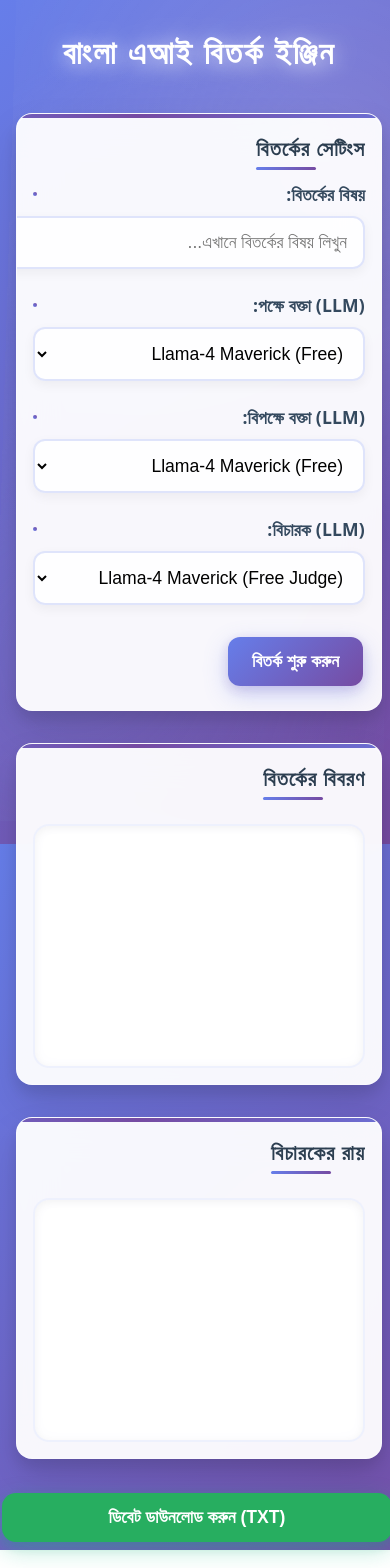
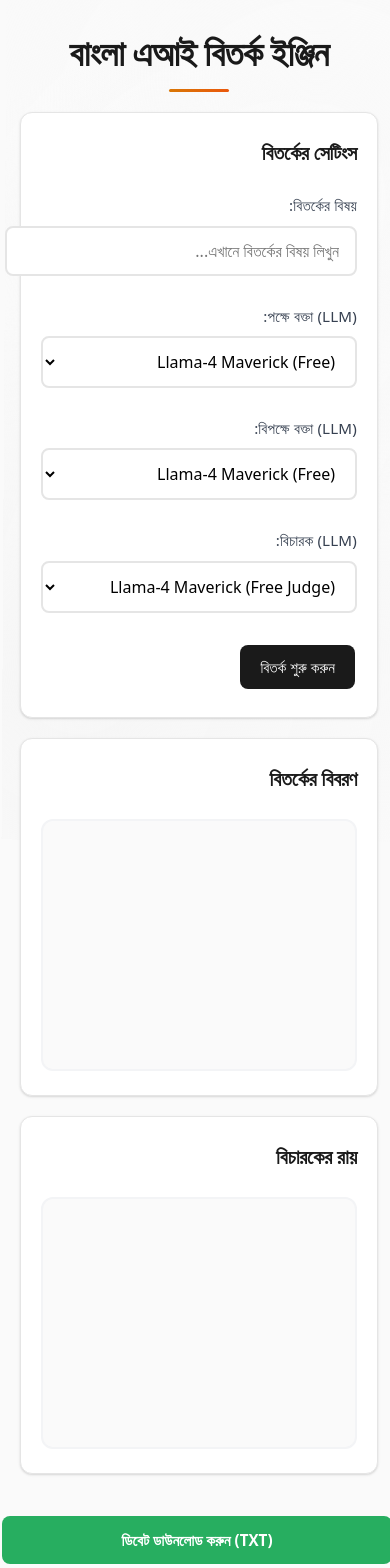
Before and after one commit to Sajib20251/debateai, a website: page index.html in a window 390 px wide. Drawn offline with Linux system fonts and the light colour scheme.

Commit message:
Update style.css

```diff
--- a/style.css
+++ b/style.css
@@ -1,19 +1,19 @@
-/* Base styles */
+/* Base styles - Claude-inspired white theme */
 body {
     font-family: 'Bangla', system-ui, -apple-system, BlinkMacSystemFont, "Segoe UI", Roboto, "Helvetica Neue", Arial, sans-serif;
     margin: 0;
     padding: 0;
     direction: rtl;
     text-align: right;
-    background: linear-gradient(135deg, #667eea 0%, #764ba2 100%);
-    background-attachment: fixed;
-    color: #222;
+    background: #fafafa;
+    color: #2f2f2f;
     min-height: 100vh;
     letter-spacing: 0.01em;
     position: relative;
+    line-height: 1.6;
 }
 
-/* Animated background particles */
+/* Subtle background texture */
 body::before {
     content: '';
     position: fixed;
@@ -22,35 +22,41 @@ body::before {
     width: 100%;
     height: 100%;
     background-image:
-        radial-gradient(circle at 20% 80%, rgba(120, 119, 198, 0.3) 0%, transparent 50%),
-        radial-gradient(circle at 80% 20%, rgba(255, 255, 255, 0.15) 0%, transparent 50%),
-        radial-gradient(circle at 40% 40%, rgba(120, 119, 198, 0.2) 0%, transparent 50%);
-    animation: float 20s ease-in-out infinite;
+        radial-gradient(circle at 20% 80%, rgba(245, 245, 245, 0.8) 0%, transparent 50%),
+        radial-gradient(circle at 80% 20%, rgba(250, 250, 250, 0.6) 0%, transparent 50%),
+        radial-gradient(circle at 40% 40%, rgba(248, 248, 248, 0.7) 0%, transparent 50%);
+    animation: subtleFloat 25s ease-in-out infinite;
     pointer-events: none;
     z-index: -1;
 }
 
-@keyframes float {
+@keyframes subtleFloat {
     0%, 100% { transform: translateY(0px) rotate(0deg); }
-    33% { transform: translateY(-20px) rotate(2deg); }
-    66% { transform: translateY(-10px) rotate(-1deg); }
+    33% { transform: translateY(-5px) rotate(0.5deg); }
+    66% { transform: translateY(-3px) rotate(-0.3deg); }
 }
 
 h1 {
     text-align: center;
-    margin-top: 30px;
-    margin-bottom: 30px;
-    color: #ffffff;
-    font-size: 2.5em;
-    font-weight: 800;
-    text-shadow: 0 4px 20px rgba(0, 0, 0, 0.3);
-    letter-spacing: 2px;
-    animation: glow 3s ease-in-out infinite alternate;
+    margin-top: 40px;
+    margin-bottom: 40px;
+    color: #1a1a1a;
+    font-size: 2.8rem;
+    font-weight: 600;
+    letter-spacing: -0.02em;
+    position: relative;
 }
 
-@keyframes glow {
-    from { text-shadow: 0 4px 20px rgba(255, 255, 255, 0.5), 0 0 30px rgba(255, 255, 255, 0.3); }
-    to { text-shadow: 0 4px 20px rgba(255, 255, 255, 0.8), 0 0 40px rgba(255, 255, 255, 0.5); }
+h1::after {
+    content: '';
+    position: absolute;
+    bottom: -12px;
+    left: 50%;
+    transform: translateX(-50%);
+    width: 60px;
+    height: 3px;
+    background: linear-gradient(90deg, #d97706, #ea580c);
+    border-radius: 2px;
 }
 
 /* Bengali font support */
@@ -63,348 +69,195 @@ h1 {
 .container {
     display: grid;
     grid-template-columns: 1fr;
-    gap: 32px;
+    gap: 24px;
     max-width: 1200px;
-    margin: 40px auto 0 auto;
-    padding: 0 20px 40px 20px;
+    margin: 0 auto;
+    padding: 0 24px 40px 24px;
 }
 
 /* Settings panel */
 .settings {
-    background: rgba(255, 255, 255, 0.95);
-    backdrop-filter: blur(20px);
-    padding: 32px 28px 28px 28px;
-    border-radius: 20px;
+    background: #ffffff;
+    padding: 32px;
+    border-radius: 16px;
     box-shadow:
-        0 20px 40px rgba(0, 0, 0, 0.1),
-        0 8px 16px rgba(0, 0, 0, 0.1),
-        inset 0 1px 0 rgba(255, 255, 255, 0.8);
-    border: 1px solid rgba(255, 255, 255, 0.3);
+        0 1px 3px rgba(0, 0, 0, 0.1),
+        0 1px 2px rgba(0, 0, 0, 0.06);
+    border: 1px solid #e5e5e5;
     margin-bottom: 0;
     position: relative;
-    overflow: hidden;
-    animation: slideInUp 0.8s ease-out;
+    animation: slideInUp 0.6s ease-out;
 }
 
 @keyframes slideInUp {
-    from { transform: translateY(30px); opacity: 0; }
+    from { transform: translateY(20px); opacity: 0; }
     to { transform: translateY(0); opacity: 1; }
-}
-
-.settings::before {
-    content: '';
-    position: absolute;
-    top: 0;
-    left: 0;
-    right: 0;
-    height: 4px;
-    background: linear-gradient(90deg, #667eea, #764ba2, #667eea);
-    background-size: 200% 100%;
-    animation: shimmer 3s linear infinite;
-}
-
-@keyframes shimmer {
-    0% { background-position: -200% 0; }
-    100% { background-position: 200% 0; }
 }
 
 .settings h2 {
     margin-top: 0;
-    color: #2c3e50;
-    font-size: 1.8em;
-    letter-spacing: 1px;
-    margin-bottom: 20px;
-    font-weight: 700;
-    position: relative;
-    display: inline-block;
-}
-
-.settings h2::after {
-    content: '';
-    position: absolute;
-    bottom: -8px;
-    left: 0;
-    width: 60px;
-    height: 3px;
-    background: linear-gradient(90deg, #667eea, #764ba2);
-    border-radius: 2px;
+    color: #1a1a1a;
+    font-size: 1.5rem;
+    font-weight: 600;
+    margin-bottom: 24px;
+    letter-spacing: -0.01em;
 }
 
 .settings div {
-    margin-bottom: 20px;
-    animation: fadeInLeft 0.6s ease-out;
+    margin-bottom: 24px;
+    animation: fadeInLeft 0.5s ease-out;
     animation-fill-mode: both;
 }
 
 .settings div:nth-child(2) { animation-delay: 0.1s; }
-.settings div:nth-child(3) { animation-delay: 0.2s; }
-.settings div:nth-child(4) { animation-delay: 0.3s; }
-.settings div:nth-child(5) { animation-delay: 0.4s; }
+.settings div:nth-child(3) { animation-delay: 0.15s; }
+.settings div:nth-child(4) { animation-delay: 0.2s; }
+.settings div:nth-child(5) { animation-delay: 0.25s; }
 
 @keyframes fadeInLeft {
-    from { transform: translateX(-20px); opacity: 0; }
+    from { transform: translateX(-15px); opacity: 0; }
     to { transform: translateX(0); opacity: 1; }
 }
 
 /* Form elements */
 label {
     display: block;
-    margin-bottom: 10px;
-    font-weight: bold;
-    color: #34495e;
-    font-size: 1.1em;
-    position: relative;
-    padding-left: 8px;
-}
-
-label::before {
-    content: '';
-    position: absolute;
-    left: 0;
-    top: 50%;
-    width: 4px;
-    height: 4px;
-    background: linear-gradient(45deg, #667eea, #764ba2);
-    border-radius: 50%;
-    transform: translateY(-50%);
+    margin-bottom: 8px;
+    font-weight: 500;
+    color: #374151;
+    font-size: 0.95rem;
 }
 
 input[type="text"],
 select {
     width: 100%;
-    padding: 14px 16px;
-    border: 2px solid rgba(102, 126, 234, 0.2);
-    border-radius: 12px;
-    font-size: 1.1em;
-    background: rgba(255, 255, 255, 0.9);
+    padding: 12px 16px;
+    border: 2px solid #e5e5e5;
+    border-radius: 8px;
+    font-size: 1rem;
+    background: #ffffff;
     margin-bottom: 4px;
-    transition: all 0.3s cubic-bezier(0.4, 0, 0.2, 1);
-    box-shadow: 0 4px 12px rgba(0, 0, 0, 0.05);
-    backdrop-filter: blur(10px);
+    transition: all 0.2s ease;
+    font-family: inherit;
 }
 
 input[type="text"]:focus,
 select:focus {
-    border-color: #667eea;
+    border-color: #d97706;
     outline: none;
-    background: rgba(255, 255, 255, 1);
-    box-shadow:
-        0 0 0 4px rgba(102, 126, 234, 0.1),
-        0 8px 24px rgba(102, 126, 234, 0.15);
-    transform: translateY(-2px);
+    box-shadow: 0 0 0 3px rgba(217, 119, 6, 0.1);
 }
 
 input[type="text"]:hover,
 select:hover {
-    border-color: rgba(102, 126, 234, 0.4);
+    border-color: #d1d5db;
+}
+
+button {
+    background: #1a1a1a;
+    color: white;
+    border: none;
+    padding: 12px 20px;
+    border-radius: 8px;
+    cursor: pointer;
+    font-size: 0.95rem;
+    font-weight: 500;
+    margin: 4px 2px;
+    transition: all 0.2s ease;
+    font-family: inherit;
+}
+
+button:hover {
+    background: #2d2d2d;
     transform: translateY(-1px);
 }
 
-button {
-    background: linear-gradient(135deg, #667eea 0%, #764ba2 100%);
-    color: white;
-    border: none;
-    padding: 14px 24px;
-    border-radius: 12px;
-    cursor: pointer;
-    font-size: 1.1em;
-    font-weight: 600;
-    margin-top: 8px;
-    margin-bottom: 8px;
-    margin-left: 2px;
-    margin-right: 2px;
-    box-shadow:
-        0 8px 24px rgba(102, 126, 234, 0.3),
-        0 4px 12px rgba(118, 75, 162, 0.2);
-    transition: all 0.3s cubic-bezier(0.4, 0, 0.2, 1);
-    position: relative;
-    overflow: hidden;
-}
-
-button::before {
-    content: '';
-    position: absolute;
-    top: 0;
-    left: -100%;
-    width: 100%;
-    height: 100%;
-    background: linear-gradient(90deg, transparent, rgba(255, 255, 255, 0.2), transparent);
-    transition: left 0.5s;
-}
-
-button:hover::before {
-    left: 100%;
-}
-
-button:hover {
-    background: linear-gradient(135deg, #5a67d8 0%, #6b46c1 100%);
-    box-shadow:
-        0 12px 32px rgba(102, 126, 234, 0.4),
-        0 8px 16px rgba(118, 75, 162, 0.3);
-    transform: translateY(-3px) scale(1.02);
-}
-
 button:active {
-    transform: translateY(-1px) scale(0.98);
+    transform: translateY(0);
 }
 
 #download-history-btn {
     width: 100%;
     margin-top: 24px;
-    background: linear-gradient(135deg, #10b981 0%, #059669 100%);
+    background: #059669;
     color: white;
     border: none;
     padding: 16px 24px;
-    font-size: 1.2em;
-    font-weight: bold;
-    border-radius: 14px;
-    box-shadow:
-        0 8px 24px rgba(16, 185, 129, 0.3),
-        0 4px 12px rgba(5, 150, 105, 0.2);
+    font-size: 1rem;
+    font-weight: 600;
+    border-radius: 8px;
     cursor: pointer;
-    transition: all 0.3s cubic-bezier(0.4, 0, 0.2, 1);
-    position: relative;
-    overflow: hidden;
-}
-
-#download-history-btn::before {
-    content: '';
-    position: absolute;
-    top: 0;
-    left: -100%;
-    width: 100%;
-    height: 100%;
-    background: linear-gradient(90deg, transparent, rgba(255, 255, 255, 0.2), transparent);
-    transition: left 0.5s;
-}
-
-#download-history-btn:hover::before {
-    left: 100%;
+    transition: all 0.2s ease;
 }
 
 #download-history-btn:hover {
-    background: linear-gradient(135deg, #059669 0%, #047857 100%);
-    box-shadow:
-        0 12px 32px rgba(16, 185, 129, 0.4),
-        0 8px 16px rgba(5, 150, 105, 0.3);
-    transform: translateY(-3px) scale(1.02);
+    background: #047857;
+    transform: translateY(-1px);
 }
 
 /* Debate areas */
 .debate-area,
 .judgment-area {
-    background: rgba(255, 255, 255, 0.95);
-    backdrop-filter: blur(20px);
-    padding: 32px 28px 28px 28px;
-    border-radius: 20px;
+    background: #ffffff;
+    padding: 32px;
+    border-radius: 16px;
     box-shadow:
-        0 20px 40px rgba(0, 0, 0, 0.1),
-        0 8px 16px rgba(0, 0, 0, 0.1),
-        inset 0 1px 0 rgba(255, 255, 255, 0.8);
-    border: 1px solid rgba(255, 255, 255, 0.3);
+        0 1px 3px rgba(0, 0, 0, 0.1),
+        0 1px 2px rgba(0, 0, 0, 0.06);
+    border: 1px solid #e5e5e5;
     margin-bottom: 0;
-    position: relative;
-    overflow: hidden;
-    animation: slideInUp 0.8s ease-out;
-    animation-delay: 0.2s;
+    animation: slideInUp 0.6s ease-out;
+    animation-delay: 0.1s;
     animation-fill-mode: both;
-}
-
-.debate-area::before,
-.judgment-area::before {
-    content: '';
-    position: absolute;
-    top: 0;
-    left: 0;
-    right: 0;
-    height: 4px;
-    background: linear-gradient(90deg, #667eea, #764ba2, #667eea);
-    background-size: 200% 100%;
-    animation: shimmer 3s linear infinite;
 }
 
 .debate-area h2,
 .judgment-area h2 {
     margin-top: 0;
-    color: #2c3e50;
-    font-size: 1.6em;
-    letter-spacing: 1px;
-    margin-bottom: 20px;
-    font-weight: 700;
-    position: relative;
-    display: inline-block;
-}
-
-.debate-area h2::after,
-.judgment-area h2::after {
-    content: '';
-    position: absolute;
-    bottom: -8px;
-    left: 0;
-    width: 60px;
-    height: 3px;
-    background: linear-gradient(90deg, #667eea, #764ba2);
-    border-radius: 2px;
+    color: #1a1a1a;
+    font-size: 1.4rem;
+    font-weight: 600;
+    margin-bottom: 24px;
+    letter-spacing: -0.01em;
 }
 
 #transcript-area,
 #verdict-area {
     min-height: 200px;
-    border: 2px solid rgba(102, 126, 234, 0.1);
-    padding: 20px;
-    border-radius: 16px;
-    background: rgba(255, 255, 255, 0.7);
-    backdrop-filter: blur(10px);
+    border: 2px solid #f3f4f6;
+    padding: 24px;
+    border-radius: 12px;
+    background: #fafafa;
     overflow-y: auto;
     max-height: 500px;
-    margin-top: 12px;
-    font-size: 1.15em;
-    box-shadow: inset 0 2px 8px rgba(0, 0, 0, 0.05);
+    margin-top: 16px;
+    font-size: 1rem;
 }
 
 /* Debate phases */
 .phase {
-    background: rgba(255, 255, 255, 0.9);
-    backdrop-filter: blur(10px);
-    border-radius: 18px;
-    padding: 20px 24px;
-    margin-bottom: 20px;
+    background: #ffffff;
+    border-radius: 12px;
+    padding: 24px;
+    margin-bottom: 16px;
     box-shadow:
-        0 8px 24px rgba(0, 0, 0, 0.08),
-        0 4px 12px rgba(0, 0, 0, 0.04);
-    border: 1px solid rgba(255, 255, 255, 0.5);
-    animation: phaseSlideIn 0.6s ease-out;
-    position: relative;
-    overflow: hidden;
-    transition: all 0.3s ease;
-}
-
-.phase::before {
-    content: '';
-    position: absolute;
-    top: 0;
-    left: 0;
-    width: 100%;
-    height: 100%;
-    background: linear-gradient(135deg, rgba(102, 126, 234, 0.03) 0%, rgba(118, 75, 162, 0.03) 100%);
-    opacity: 0;
-    transition: opacity 0.3s ease;
-}
-
-.phase:hover::before {
-    opacity: 1;
+        0 1px 3px rgba(0, 0, 0, 0.1),
+        0 1px 2px rgba(0, 0, 0, 0.06);
+    border: 1px solid #f3f4f6;
+    animation: phaseSlideIn 0.5s ease-out;
+    transition: all 0.2s ease;
 }
 
 .phase:hover {
     transform: translateY(-2px);
     box-shadow:
-        0 12px 32px rgba(0, 0, 0, 0.12),
-        0 8px 16px rgba(0, 0, 0, 0.08);
+        0 4px 6px rgba(0, 0, 0, 0.1),
+        0 2px 4px rgba(0, 0, 0, 0.06);
 }
 
 @keyframes phaseSlideIn {
     from {
-        transform: translateX(-30px);
+        transform: translateX(-20px);
         opacity: 0;
     }
     to {
@@ -414,73 +267,44 @@ button:active {
 }
 
 .phase-title {
-    color: #2c3e50;
+    color: #1a1a1a;
     margin-top: 0;
-    margin-bottom: 12px;
-    font-size: 1.2em;
-    font-weight: bold;
-    letter-spacing: 0.5px;
-    position: relative;
-    display: inline-block;
-    padding-left: 12px;
-}
-
-.phase-title::before {
-    content: '';
-    position: absolute;
-    left: 0;
-    top: 50%;
-    width: 6px;
-    height: 6px;
-    background: linear-gradient(45deg, #667eea, #764ba2);
-    border-radius: 50%;
-    transform: translateY(-50%);
-    box-shadow: 0 0 10px rgba(102, 126, 234, 0.5);
+    margin-bottom: 16px;
+    font-size: 1.1rem;
+    font-weight: 600;
+    letter-spacing: -0.01em;
 }
 
 .speaker-argument {
     margin: 0;
     white-space: pre-wrap;
-    font-size: 1.15em;
-    line-height: 1.9;
+    font-size: 1rem;
+    line-height: 1.7;
     text-align: justify;
-    hyphens: auto;
-    color: #2c3e50;
-    position: relative;
-    padding-left: 18px;
-}
-
-.speaker-argument::before {
-    content: '';
-    position: absolute;
-    left: 0;
-    top: 0;
-    bottom: 0;
-    width: 3px;
-    background: linear-gradient(180deg, #667eea, #764ba2);
-    border-radius: 2px;
-    opacity: 0.6;
+    color: #374151;
+    border-left: 3px solid #f3f4f6;
+    padding-left: 16px;
 }
 
 /* Role-specific styling */
 .phase:has(.phase-title:contains("পক্ষে")) {
-    border-left: 4px solid #10b981;
+    border-left: 4px solid #059669;
 }
 
 .phase:has(.phase-title:contains("বিপক্ষে")) {
-    border-left: 4px solid #ef4444;
+    border-left: 4px solid #dc2626;
 }
 
 .phase:has(.phase-title:contains("বিচারক")) {
-    border-left: 4px solid #8b5cf6;
+    border-left: 4px solid #7c3aed;
 }
 
 /* Loading and state indicators */
 #start-debate-btn[disabled] {
-    background: linear-gradient(135deg, #9ca3af 0%, #6b7280 100%) !important;
+    background: #9ca3af !important;
     cursor: not-allowed;
     position: relative;
-    opacity: 0.8;
+    opacity: 0.7;
 }
 
 #start-debate-btn[disabled]:after {
@@ -488,10 +312,10 @@ button:active {
     position: absolute;
     top: 50%;
     right: 16px;
-    width: 20px;
-    height: 20px;
-    margin-top: -10px;
-    border: 3px solid rgba(255, 255, 255, 0.3);
+    width: 16px;
+    height: 16px;
+    margin-top: -8px;
+    border: 2px solid rgba(255, 255, 255, 0.3);
     border-radius: 50%;
     border-top-color: white;
     animation: spin 1s linear infinite;
@@ -500,59 +324,47 @@ button:active {
 .system-message {
     color: #6b7280;
     font-style: italic;
-    border-left: 4px solid #d1d5db;
-    padding-right: 16px;
-    padding-left: 16px;
-    padding-top: 12px;
-    padding-bottom: 12px;
+    border-left: 4px solid #e5e7eb;
+    padding: 16px;
     margin: 16px 0;
-    background: rgba(249, 250, 251, 0.8);
+    background: #f9fafb;
     border-radius: 8px;
-    backdrop-filter: blur(5px);
 }
 
 .error-message {
     color: #dc2626;
-    background: rgba(254, 242, 242, 0.9);
+    background: #fef2f2;
     border: 2px solid #fecaca;
-    border-radius: 12px;
+    border-radius: 8px;
     padding: 16px;
     margin: 16px 0;
-    backdrop-filter: blur(5px);
     animation: shake 0.5s ease-in-out;
 }
 
 @keyframes shake {
     0%, 100% { transform: translateX(0); }
-    25% { transform: translateX(-5px); }
-    75% { transform: translateX(5px); }
+    25% { transform: translateX(-3px); }
+    75% { transform: translateX(3px); }
 }
 
 /* Debate phase indicators */
 .debate-phase-indicator {
     display: inline-block;
-    background: linear-gradient(135deg, #667eea, #764ba2);
+    background: #374151;
     color: white;
-    padding: 6px 12px;
-    border-radius: 20px;
-    font-size: 0.85em;
+    padding: 4px 12px;
+    border-radius: 16px;
+    font-size: 0.8rem;
     margin-left: 12px;
     vertical-align: middle;
-    box-shadow: 0 4px 12px rgba(102, 126, 234, 0.3);
-    animation: pulse 2s infinite;
-}
-
-@keyframes pulse {
-    0%, 100% { transform: scale(1); }
-    50% { transform: scale(1.05); }
+    font-weight: 500;
 }
 
 /* Better Bengali typography */
 .speaker-argument, .judge-verdict {
-    font-size: 1.15em;
-    line-height: 1.9;
+    font-size: 1rem;
+    line-height: 1.7;
     text-align: justify;
-    hyphens: auto;
 }
 
 @keyframes spin {
@@ -563,6 +375,7 @@ button:active {
 @media (min-width: 900px) {
     .container {
         grid-template-columns: 340px 1fr;
+        gap: 32px;
     }
     .judgment-area {
         grid-column: span 2;
@@ -574,53 +387,69 @@ button:active {
 
 @media (max-width: 600px) {
     h1 {
-        font-size: 2em;
+        font-size: 2.2rem;
+        margin-top: 24px;
+        margin-bottom: 32px;
     }
 
     .container {
         grid-template-columns: 1fr;
-        padding: 0 12px 24px 12px;
+        padding: 0 16px 32px 16px;
+        gap: 20px;
     }
 
     .settings, .debate-area, .judgment-area {
-        padding: 20px 16px 16px 16px;
-        border-radius: 16px;
+        padding: 24px 20px;
+        border-radius: 12px;
     }
 
     #download-history-btn {
-        font-size: 1.1em;
-        padding: 14px 16px;
+        font-size: 0.95rem;
+        padding: 14px 20px;
     }
 
     .settings h2, .debate-area h2, .judgment-area h2 {
-        font-size: 1.3em;
+        font-size: 1.25rem;
     }
 
     .phase {
-        padding: 16px 18px;
-        border-radius: 14px;
+        padding: 20px;
+        border-radius: 10px;
     }
 }
 
 /* Scrollbar styling */
 #transcript-area::-webkit-scrollbar,
 #verdict-area::-webkit-scrollbar {
-    width: 8px;
+    width: 6px;
 }
 
 #transcript-area::-webkit-scrollbar-track,
 #verdict-area::-webkit-scrollbar-track {
-    background: rgba(0, 0, 0, 0.05);
-    border-radius: 4px;
+    background: #f3f4f6;
+    border-radius: 3px;
 }
 
 #transcript-area::-webkit-scrollbar-thumb,
 #verdict-area::-webkit-scrollbar-thumb {
-    background: linear-gradient(180deg, #667eea, #764ba2);
-    border-radius: 4px;
+    background: #d1d5db;
+    border-radius: 3px;
 }
 
 #transcript-area::-webkit-scrollbar-thumb:hover,
 #verdict-area::-webkit-scrollbar-thumb:hover {
-    background: linear-gradient(180deg, #5a67d8, #6b46c1);
+    background: #9ca3af;
 }
+
+/* Focus states for accessibility */
+button:focus-visible,
+input[type="text"]:focus-visible,
+select:focus-visible {
+    outline: 2px solid #d97706;
+    outline-offset: 2px;
+}
+
+/* Smooth transitions */
+* {
+    transition: border-color 0.2s ease, box-shadow 0.2s ease;
+}
```
